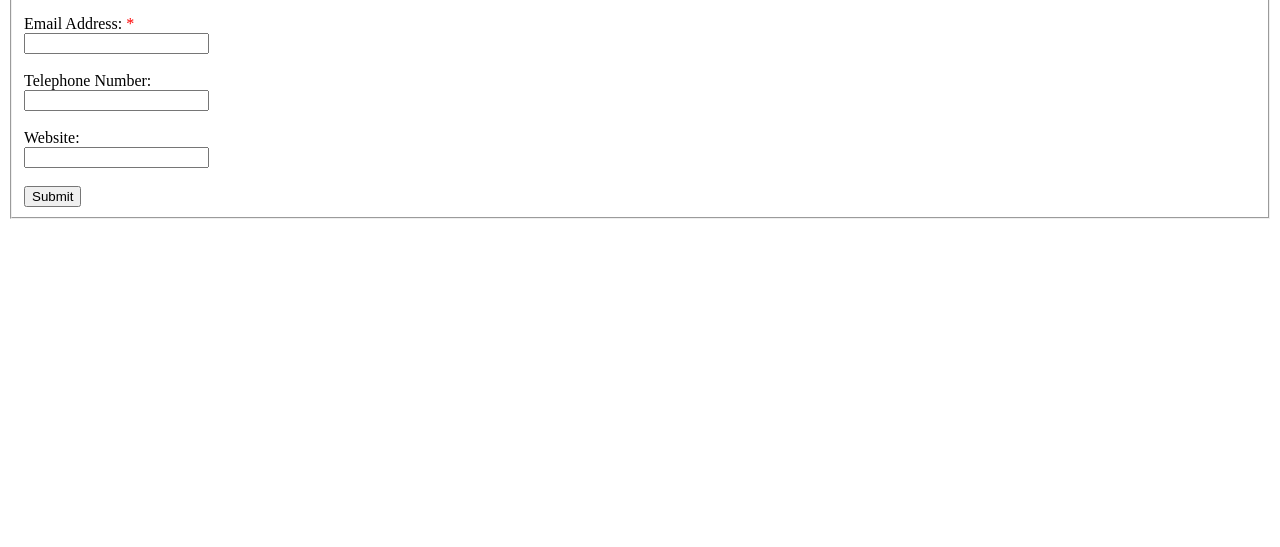
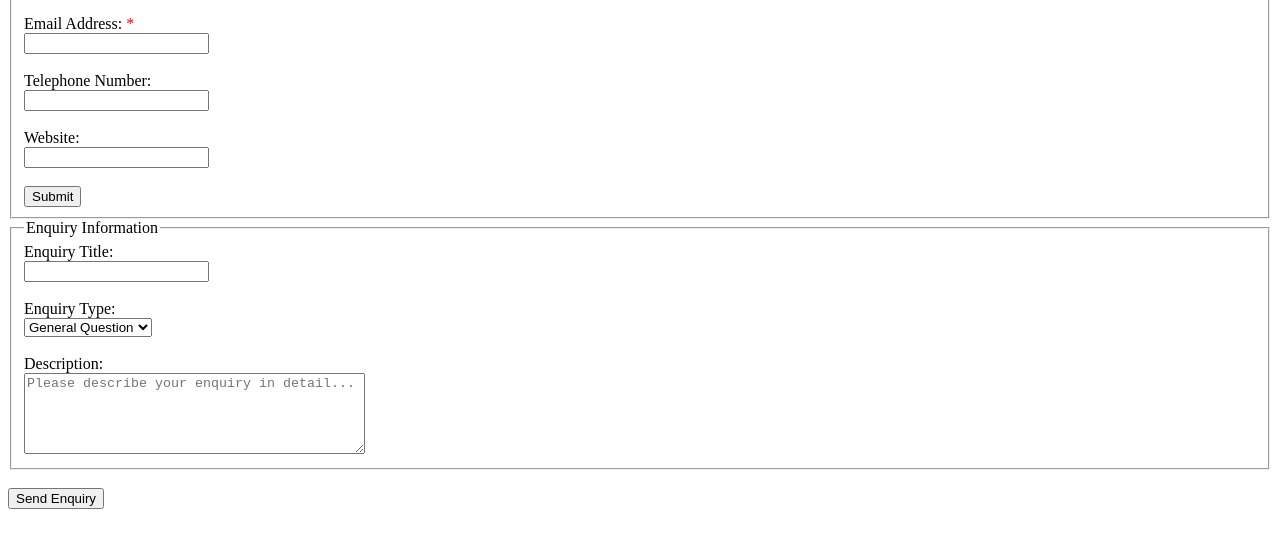
Before and after one commit to zhi-juinhi/zhi-juinhi.github.io, a plain HTML site: page contactus.html in a window 1280 px wide. Shown: the part 145-692 px from the top of the page. Drawn offline with Linux system fonts and the light colour scheme.

Commit message:
Update contactus.html

```diff
--- a/contactus.html
+++ b/contactus.html
@@ -29,6 +29,24 @@
       </datalist><br>
       <input type="submit" value="Submit">
     </fieldset>
+
+     <fieldset>
+      <legend>Enquiry Information</legend>
+      <label for="enquiry-title">Enquiry Title:</label><br>
+      <input type="text" id="enquiry-title" name="enquiry-title"><br><br>
+      <label for="enquiry-type">Enquiry Type:</label><br>
+      <select id="enquiry-type" name="enquiry-type">
+        <option value="general">General Question</option>
+        <option value="support">Technical Support</option>
+        <option value="feedback">Feedback</option>
+        <option value="others">Others</option>
+      </select><br><br>
+      <label for="enquiry-description">Description:</label><br>
+      <textarea id="enquiry-description" name="enquiry-description" rows="5" cols="40" placeholder="Please describe your enquiry in detail..."></textarea><br>
+    </fieldset>
+    <br>
+    <input type="submit" value="Send Enquiry">
+
   </form>
 </body>
 </html>
```
